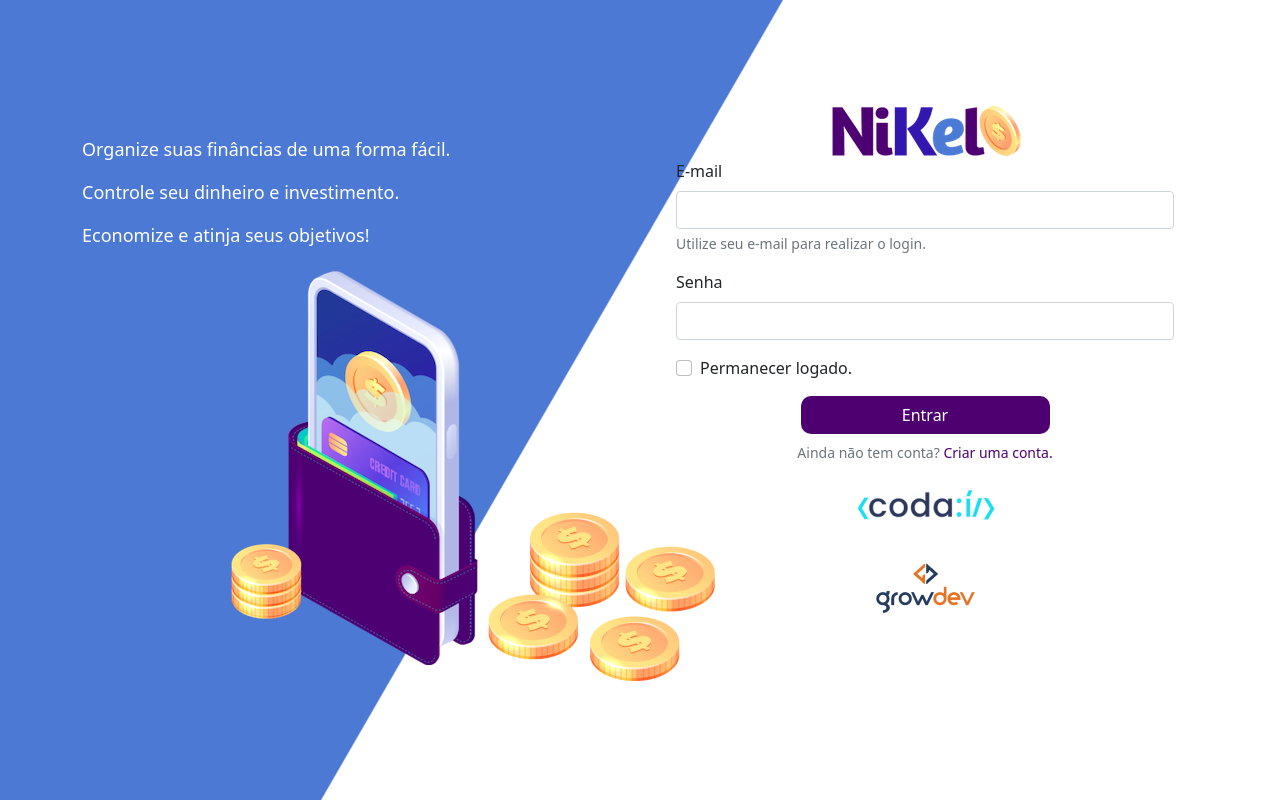
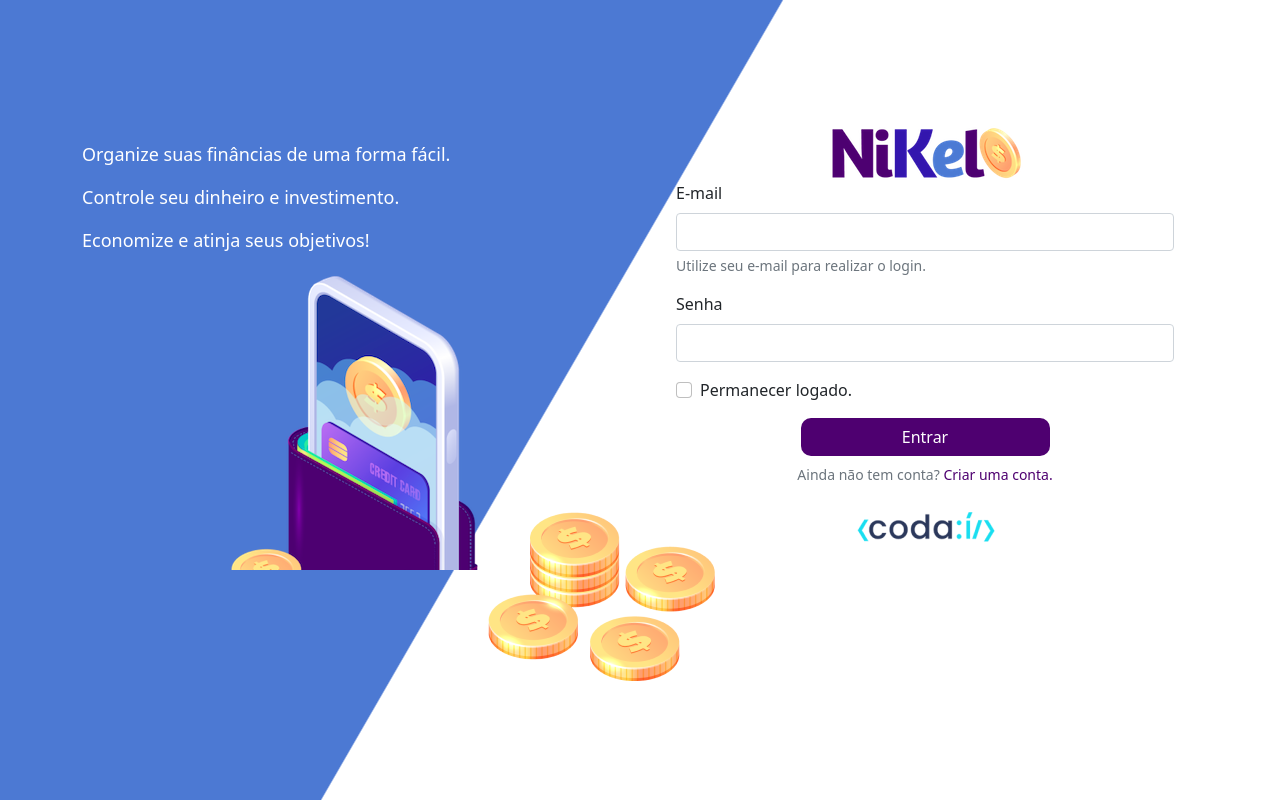
Before and after one commit to viclazzarotto/Nikel-Codai-2.0, a plain HTML site: page Codaí 2.0 - Nikel/index.html in a window 1280 px wide. Drawn offline with nearby package versions, Linux system fonts and the light colour scheme.

Commit message:
Update styles.css
Adjustments in container

```diff
--- a/Codaí 2.0 - Nikel/CSS/styles.css
+++ b/Codaí 2.0 - Nikel/CSS/styles.css
@@ -1,3 +1,11 @@
+.container {
+    padding-top: 5px;
+    padding-bottom: 0px;
+    margin-bottom: 0px;
+    height: 570px;
+    overflow: hidden;
+}
+
 #login {
     background: linear-gradient(120deg, #4c79d3 44.9%, #ffffff 45%) no-repeat fixed;
 }
```
